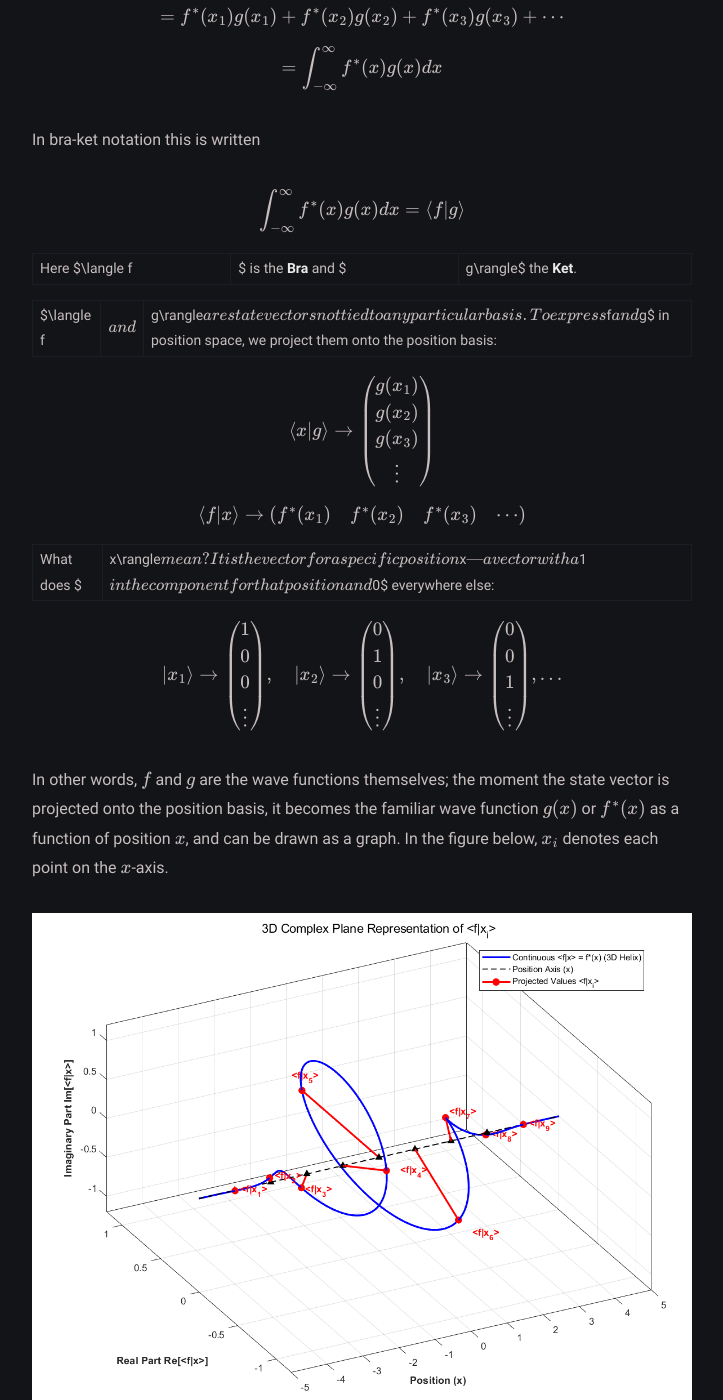
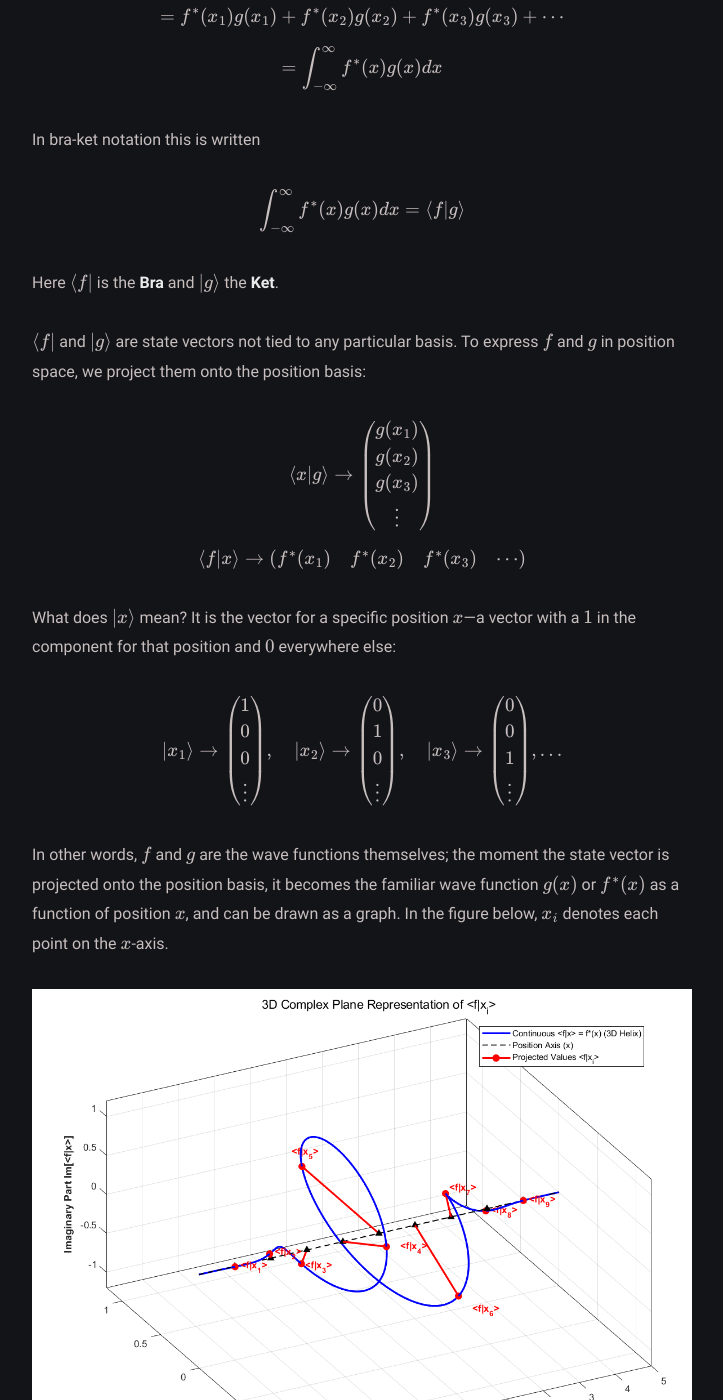
Before and after one commit to Oasisforhaanee/Oasisforhaanee.github.io, a Jekyll site: the page built from _posts/2026-08-12-bra-ket-notation.md, in a window 1280 px wide and 1400 px high, scrolled down 1397 px. Shown: the whole window, without its empty margins (278-1001 px from the left). Built offline with Jekyll 4.4.1, drawn with Linux system fonts in a browser that asks for light colours; comment, search, counter and statistics services are not loaded; some of the changed text lies outside the part shown.

Commit message:
Fix bra-ket inline math rendering and prerequisite link

```diff
--- a/_posts/2026-08-12-bra-ket-notation.md
+++ b/_posts/2026-08-12-bra-ket-notation.md
@@ -44,23 +44,23 @@ In bra-ket notation this is written
 
 $$\int _{-\infty }^{\infty }f^*(x)g(x)dx=\left\langle f|g\right\rangle$$
 
-Here $\langle f|$ is the **Bra** and $|g\rangle$ the **Ket**.
+Here $\langle f\rvert$ is the **Bra** and $\lvert g\rangle$ the **Ket**.
 
-$\langle f|$ and $|g\rangle$ are state vectors not tied to any particular basis. To express $f$ and $g$ in position space, we project them onto the position basis:
+$\langle f\rvert$ and $\lvert g\rangle$ are state vectors not tied to any particular basis. To express $f$ and $g$ in position space, we project them onto the position basis:
 
 $$\left\langle x|g\right\rangle \rightarrow \begin{pmatrix}g(x_1)\\g(x_2)\\g(x_3)\\\vdots \end{pmatrix}$$
 
 $$\left\langle f|x\right\rangle \rightarrow \begin{pmatrix}f^*(x_1)&f^*(x_2)&f^*(x_3)&\cdots \end{pmatrix}$$
 
-What does $|x\rangle$ mean? It is the vector for a specific position $x$—a vector with a $1$ in the component for that position and $0$ everywhere else:
+What does $\lvert x\rangle$ mean? It is the vector for a specific position $x$—a vector with a $1$ in the component for that position and $0$ everywhere else:
 
 $$\left|x_1\right\rangle \rightarrow \begin{pmatrix}1\\0\\0\\\vdots \end{pmatrix},\quad \left|x_2\right\rangle \rightarrow \begin{pmatrix}0\\1\\0\\\vdots \end{pmatrix},\quad \left|x_3\right\rangle \rightarrow \begin{pmatrix}0\\0\\1\\\vdots \end{pmatrix},\dots$$
 
-In other words, $f$ and $g$ are the wave functions themselves; the moment the state vector is projected onto the position basis, it becomes the familiar wave function $g(x)$ or $f^*(x)$ as a function of position $x$, and can be drawn as a graph. In the figure below, $x_i$ denotes each point on the $x$-axis.
+In other words, $f$ and $g$ are the wave functions themselves; the moment the state vector is projected onto the position basis, it becomes the familiar wave function $g(x)$ or $f^\ast(x)$ as a function of position $x$, and can be drawn as a graph. In the figure below, $x_i$ denotes each point on the $x$-axis.
 
 ![Projecting the state vector f onto the position basis vectors xi gives the values f*(xi) on the complex plane](/assets/img/bra-ket-projection.png)
 
-The figure shows the state vector $f$ projected onto the position basis vectors $x_i$. Projecting $f$ onto each $x_i$ gives the values $f^*(x_i)$ on the complex plane. Adding them all up, the graph of $f^*(x)$ emerges.
+The figure shows the state vector $f$ projected onto the position basis vectors $x_i$. Projecting $f$ onto each $x_i$ gives the values $f^\ast(x_i)$ on the complex plane. Adding them all up, the graph of $f^\ast(x)$ emerges.
 
 Expanding to the end:
 
```
Also changed, not shown: other parts of _posts/2026-08-12-bra-ket-notation.md (+1 -1 lines).
